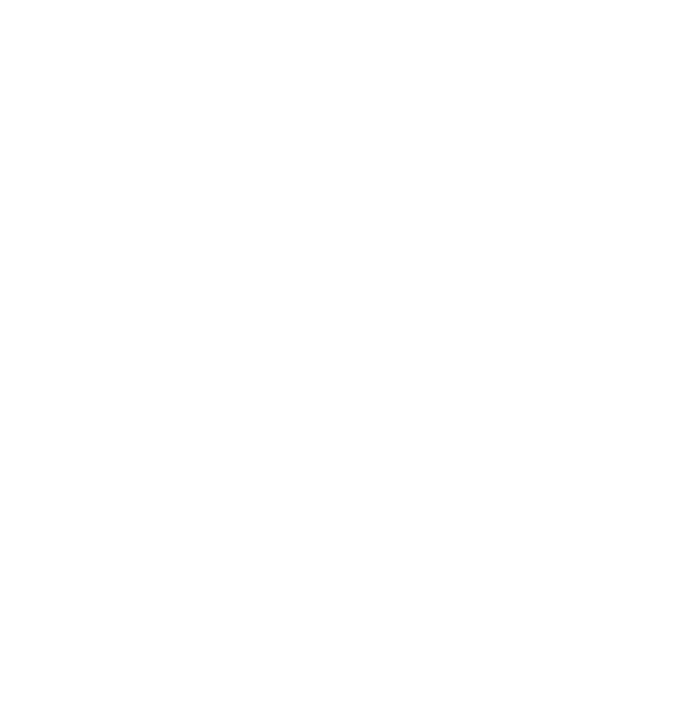
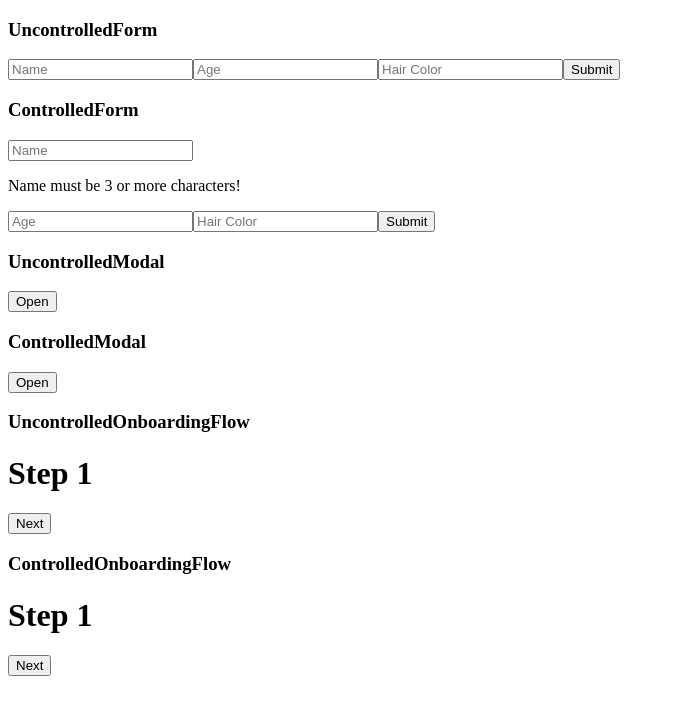
Before and after one commit to Hossein-i/react-design-patterns, a React (Create React App) app: page / in a window 1280 px wide. Shown: the top 714 px of the page, without its empty margins (0-675 px from the left). Built offline with nearby package versions, Linux system fonts and the light colour scheme.

Commit message:
cotrolled-uncontrolled - form, modal, onboadingflow

```diff
--- a/src/App.js
+++ b/src/App.js
@@ -1,8 +1,89 @@
+import { useState } from "react";
+import ControlledForm from "./components/ControlledForm";
+import ControlledModel from "./components/ControlledModal";
+import UncontrolledForm from "./components/UncontrolledForm";
+import UncontrolledModal from "./components/UncontrolledModal";
+import UncontrolledOnboardingFlow from "./components/UncontrolledOnboardingFlow";
+import ControlledOnboardingFlow from "./components/ControlledOnboardingFlow";
 
+const StepOne = ({ goToNext }) => (
+  <>
+    <h1>Step 1</h1>
+    <button onClick={() => goToNext({ name: "Hossein" })}>Next</button>
+  </>
+);
+const StepTwo = ({ goToNext }) => (
+  <>
+    <h1>Step 2</h1>
+    <button onClick={() => goToNext({ age: 70 })}>Next</button>
+  </>
+);
+const StepThree = ({ goToNext }) => (
+  <>
+    <h1>Step 3</h1>
+    <p>Congratulations! You qualify for our senior discount</p>
+    <button onClick={() => goToNext({ hairColor: "brown" })}>Next</button>
+  </>
+);
+const StepFour = ({ goToNext }) => (
+  <>
+    <h1>Step 4</h1>
+    <button onClick={() => goToNext({ hairColor: "brown" })}>Next</button>
+  </>
+);
 
 function App() {
+  const [show, setShow] = useState(false);
+  const [onboardingData, setOnboardingData] = useState({});
+  const [currentIndex, setCurrentIndex] = useState(0);
+
+  const handleNext = (stepData) => {
+    setOnboardingData({ ...onboardingData, ...stepData });
+    setCurrentIndex(currentIndex + 1);
+  };
+
+  const handleFinish = () => {
+    console.log(onboardingData);
+    alert("Onboarding complete!");
+  };
+
   return (
     <>
+      <h3>UncontrolledForm</h3>
+      <UncontrolledForm />
+      <h3>ControlledForm</h3>
+      <ControlledForm />
+      <h3>UncontrolledModal</h3>
+      <UncontrolledModal>
+        <UncontrolledForm />
+      </UncontrolledModal>
+      <h3>ControlledModal</h3>
+      <button onClick={() => setShow(true)}>Open</button>
+      <ControlledModel show={show} onClose={() => setShow(false)}>
+        <ControlledForm />
+      </ControlledModel>
+      <h3>UncontrolledOnboardingFlow</h3>
+      <UncontrolledOnboardingFlow
+        onFinish={(data) => {
+          console.log(data);
+          alert("Onboarding complete!");
+        }}
+      >
+        <StepOne />
+        <StepTwo />
+        <StepThree />
+      </UncontrolledOnboardingFlow>
+      <h3>ControlledOnboardingFlow</h3>
+      <ControlledOnboardingFlow
+        currentIndex={currentIndex}
+        onNext={handleNext}
+        onFinish={handleFinish}
+      >
+        <StepOne />
+        <StepTwo />
+        {onboardingData.age >= 50 && <StepThree />}
+        <StepFour />
+      </ControlledOnboardingFlow>
     </>
   );
 }
--- /dev/null
+++ b/src/components/ControlledForm.js
@@ -0,0 +1,54 @@
+import { useEffect, useState } from "react";
+
+const ControlledForm = () => {
+  const [name, setName] = useState("");
+  const [nameInputError, setNameInputError] = useState("");
+  const [age, setAge] = useState();
+  const [hairColor, setHairColor] = useState("");
+
+  useEffect(() => {
+    if (name.length < 3) {
+      setNameInputError("Name must be 3 or more characters!");
+    } else {
+      setNameInputError("");
+    }
+  }, [name]);
+
+  const handleSubmit = (event) => {
+    event.preventDefault();
+
+    console.log(name);
+    console.log(age);
+    console.log(hairColor);
+  };
+
+  return (
+    <form onSubmit={handleSubmit}>
+      <input
+        name="name"
+        type="text"
+        placeholder="Name"
+        value={name}
+        onChange={(event) => setName(event.target.value)}
+      />
+      <p>{nameInputError}</p>
+      <input
+        name="age"
+        type="number"
+        placeholder="Age"
+        value={age}
+        onChange={(event) => setAge(event.target.value)}
+      />
+      <input
+        name="hairColor"
+        type="text"
+        placeholder="Hair Color"
+        value={hairColor}
+        onChange={(event) => setHairColor(event.target.value)}
+      />
+      <button type="submit">Submit</button>
+    </form>
+  );
+};
+
+export default ControlledForm;
--- /dev/null
+++ b/src/components/ControlledModal.js
@@ -0,0 +1,44 @@
+const ModelBackground = ({ onClick, children }) => (
+  <div
+    onClick={onClick}
+    style={{
+      position: "fixed",
+      zIndex: "1",
+      left: "0",
+      top: "0",
+      width: "100%",
+      height: "100%",
+      overflow: "auto",
+      backgroundColor: "rgba(0, 0, 0, 0.5)",
+    }}
+  >
+    {children}
+  </div>
+);
+
+const ModelBody = ({ children }) => (
+  <div
+    onClick={(event) => event.stopPropagation()}
+    style={{
+      backgroundColor: "white",
+      margin: "10% auto",
+      padding: "1rem",
+      width: "50%",
+    }}
+  >
+    {children}
+  </div>
+);
+
+const ControlledModel = ({ show, onClose, children }) => {
+  return show ? (
+    <ModelBackground onClick={() => onClose()}>
+      <ModelBody>
+        <button onClick={() => onClose()}>Colse</button>
+        {children}
+      </ModelBody>
+    </ModelBackground>
+  ) : null;
+};
+
+export default ControlledModel;
--- /dev/null
+++ b/src/components/ControlledOnboardingFlow.js
@@ -0,0 +1,26 @@
+import React from "react";
+
+const ControlledOnboardingFlow = ({
+  currentIndex,
+  onNext,
+  onFinish,
+  children,
+}) => {
+  const goToNext = (stepData) => {
+    if (currentIndex + 1 < children.length) {
+      onNext(stepData);
+    } else {
+      onFinish();
+    }
+  };
+
+  const currentChild = React.Children.toArray(children)[currentIndex];
+
+  if (React.isValidElement(currentChild)) {
+    return React.cloneElement(currentChild, { goToNext });
+  }
+
+  return currentChild;
+};
+
+export default ControlledOnboardingFlow;
--- /dev/null
+++ b/src/components/UncontrolledForm.js
@@ -0,0 +1,31 @@
+import { useRef } from "react";
+
+const UncontrolledForm = () => {
+  const nameInput = useRef();
+  const ageInput = useRef();
+  const hairColorInput = useRef();
+
+  const handleSubmit = (event) => {
+    event.preventDefault();
+
+    console.log(nameInput.current.value);
+    console.log(ageInput.current.value);
+    console.log(hairColorInput.current.value);
+  };
+
+  return (
+    <form onSubmit={handleSubmit}>
+      <input ref={nameInput} name="name" type="text" placeholder="Name" />
+      <input ref={ageInput} name="age" type="number" placeholder="Age" />
+      <input
+        ref={hairColorInput}
+        name="hairColor"
+        type="text"
+        placeholder="Hair Color"
+      />
+      <input type="submit" value="Submit" />
+    </form>
+  );
+};
+
+export default UncontrolledForm;
--- /dev/null
+++ b/src/components/UncontrolledModal.js
@@ -0,0 +1,53 @@
+import { useState } from "react";
+
+const ModelBackground = ({ onClick, children }) => (
+  <div
+    onClick={onClick}
+    style={{
+      position: "fixed",
+      zIndex: "1",
+      left: "0",
+      top: "0",
+      width: "100%",
+      height: "100%",
+      overflow: "auto",
+      backgroundColor: "rgba(0, 0, 0, 0.5)",
+    }}
+  >
+    {children}
+  </div>
+);
+
+const ModelBody = ({ children }) => (
+  <div
+    onClick={(event) => event.stopPropagation()}
+    style={{
+      backgroundColor: "white",
+      margin: "10% auto",
+      padding: "1rem",
+      width: "50%",
+    }}
+  >
+    {children}
+  </div>
+);
+
+const UncontrolledModal = ({ children }) => {
+  const [show, setShow] = useState(false);
+
+  return (
+    <>
+      <button onClick={() => setShow(true)}>Open</button>
+      {show && (
+        <ModelBackground onClick={() => setShow(false)}>
+          <ModelBody>
+            <button onClick={() => setShow(false)}>Colse</button>
+            {children}
+          </ModelBody>
+        </ModelBackground>
+      )}
+    </>
+  );
+};
+
+export default UncontrolledModal;
--- /dev/null
+++ b/src/components/UncontrolledOnboardingFlow.js
@@ -0,0 +1,35 @@
+import React, { useState } from "react";
+
+const UncontrolledOnboardingFlow = ({ onFinish, children }) => {
+  const [onboardingData, setOnboardingData] = useState({});
+  const [currentIndex, setCurrentIndex] = useState(0);
+
+  const goToNext = (stepData) => {
+    const nextIndex = currentIndex + 1;
+
+    const updateData = {
+      ...onboardingData,
+      ...stepData,
+    };
+
+    console.log(updateData);
+
+    if (nextIndex < children.length) {
+      setCurrentIndex(nextIndex);
+    } else {
+      onFinish(updateData);
+    }
+
+    setOnboardingData(updateData);
+  };
+
+  const currentChild = React.Children.toArray(children)[currentIndex];
+
+  if (React.isValidElement(currentChild)) {
+    return React.cloneElement(currentChild, { goToNext });
+  }
+
+  return currentChild;
+};
+
+export default UncontrolledOnboardingFlow;
```
